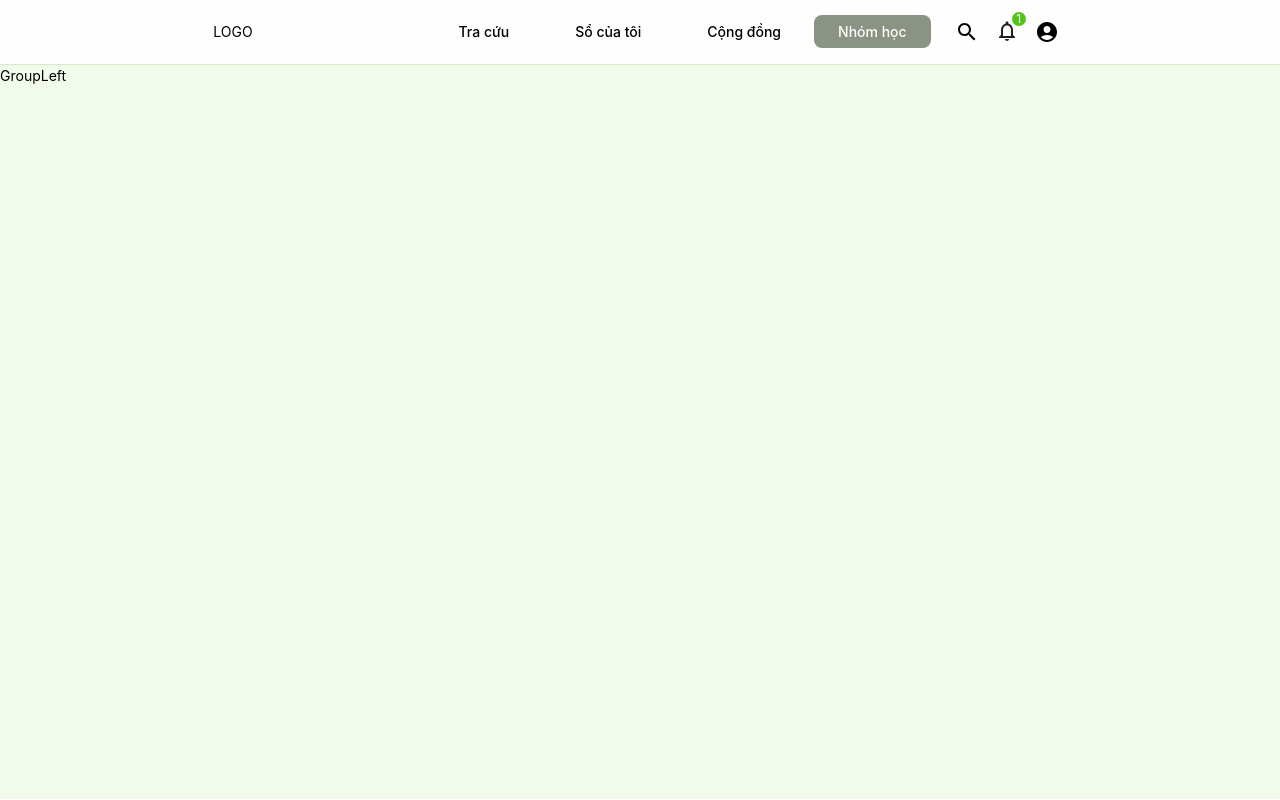
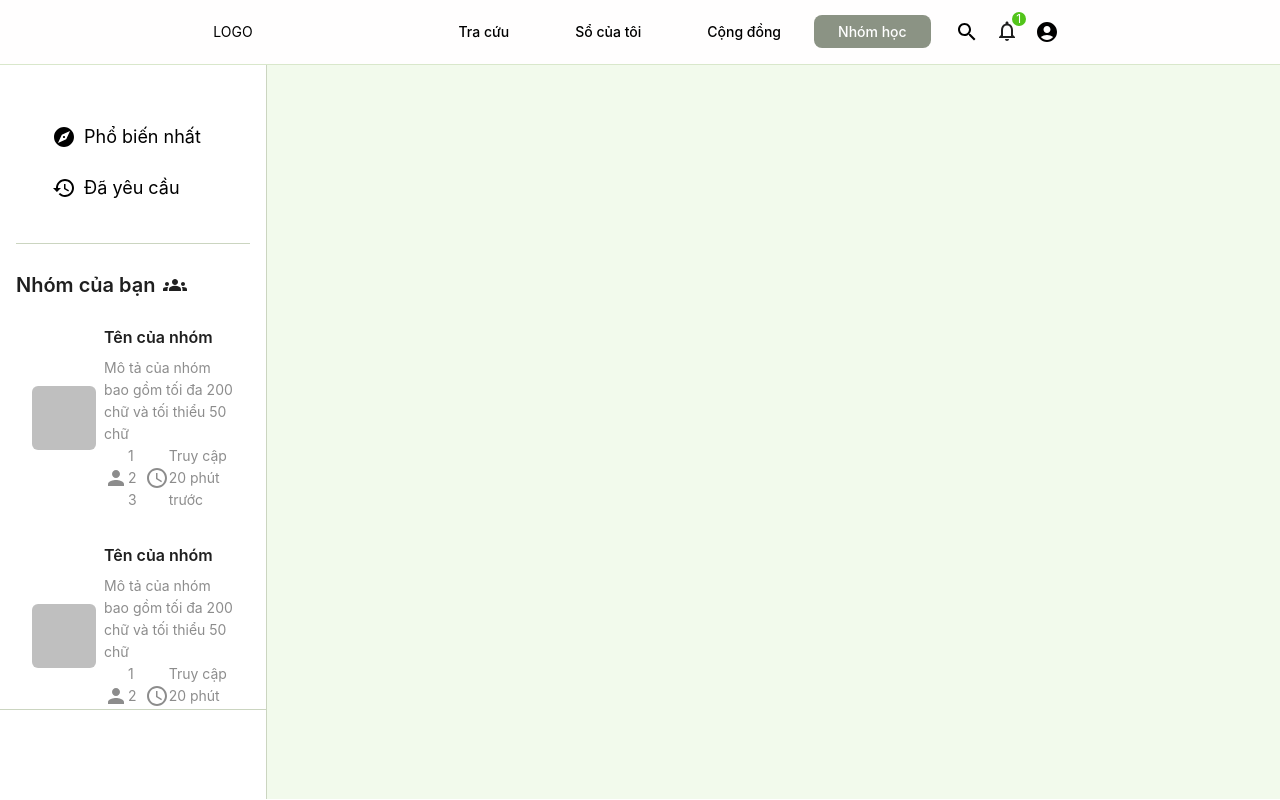
Before and after one commit to congthuan-nguyen/English-study, a React (Create React App) app in the folder es-fe/: page /group in a window 1280 px wide. Built offline with nearby package versions, Linux system fonts and the light colour scheme.

Commit message:
update interface group

```diff
--- a/es-fe/src/components/group/Group.js
+++ b/es-fe/src/components/group/Group.js
@@ -5,10 +5,10 @@ import GroupLeft from "./GroupLeft";
 const Group = () => {
   return (
     <Row className="bg-gg h-100vh_m_66">
-      <Col span={4}>
+      <Col span={5}>
         <GroupLeft />
       </Col>
-      <Col span={20}></Col>
+      <Col span={19}></Col>
     </Row>
   );
 };
--- /dev/null
+++ b/es-fe/src/components/group/Group.module.css
@@ -0,0 +1,3 @@
+.GroupParticipated {
+  max-height: 50vh;
+}
--- a/es-fe/src/components/group/GroupLeft.js
+++ b/es-fe/src/components/group/GroupLeft.js
@@ -1,7 +1,38 @@
+import { Explore, History, Person } from "@mui/icons-material";
+import Title from "antd/es/typography/Title";
 import React from "react";
+import { Link } from "react-router-dom";
+import GroupParticipated from "./GroupParticipated";
 
 const GroupLeft = () => {
-  return <div>GroupLeft</div>;
+  return (
+    <div className="bg-wh h-100vh_m_66 bce-green" id="scroll-hover">
+      <div className="p-16 m-16 bcb-green">
+        <ul className={"ulMenu"}>
+          <li className={"menu"}>
+            <Link className={"btnMenu"} to={""}>
+              <div className="fac">
+                <Explore /> <span className="ms-8">Phổ biến nhất</span>
+              </div>
+            </Link>
+          </li>
+          <li className={"menu"}>
+            <Link className={"btnMenu"} to={""}>
+              <div className="fac">
+                <History /> <span className="ms-8">Đã yêu cầu</span>
+              </div>
+            </Link>
+          </li>
+          {/* <li className={"menu"}>
+            <Link className={"btnMenu"} to={""}></Link>
+          </li> */}
+        </ul>
+      </div>
+      <div className="pse-16 bcb-green">
+        <GroupParticipated />
+      </div>
+    </div>
+  );
 };
 
 export default GroupLeft;
--- /dev/null
+++ b/es-fe/src/components/group/GroupParticipated.js
@@ -0,0 +1,48 @@
+import { AccessTime, Groups, Person } from "@mui/icons-material";
+import { Avatar, Space, Typography } from "antd";
+import Title from "antd/es/typography/Title";
+import React from "react";
+import styles from "./Group.module.css";
+const { Text } = Typography;
+const GroupParticipated = () => {
+  return (
+    <div>
+      <Title level={4} className="fac">
+        Nhóm của bạn <Groups className="ms-8" />
+      </Title>
+      <div className={styles.GroupParticipated} id="scroll-hover">
+        {[1, 2, 3, 4, 5, 6].map((item) => {
+          return (
+            <div className="fjc buttonGrayTranset p-16">
+              <Space>
+                <Avatar size={64} shape="square" />
+                <div>
+                  <Title level={5} className="m-0">
+                    Tên của nhóm
+                  </Title>
+                  <div>
+                    <Text type="secondary">
+                      Mô tả của nhóm bao gồm tối đa 200 chữ và tối thiểu 50 chữ
+                    </Text>
+                  </div>
+                  <Text type="secondary">
+                    <Space direction="horizontal">
+                      <div className="fac">
+                        <Person /> <span>123</span>
+                      </div>
+                      <div className="fac">
+                        <AccessTime /> Truy cập 20 phút trước
+                      </div>
+                    </Space>
+                  </Text>
+                </div>
+              </Space>
+            </div>
+          );
+        })}
+      </div>
+    </div>
+  );
+};
+
+export default GroupParticipated;
--- a/es-fe/src/components/user/community/Community.module.css
+++ b/es-fe/src/components/user/community/Community.module.css
@@ -1,23 +1,3 @@
-.ulMenu {
-  padding: 0;
-}
-.menu {
-  font-size: 18px;
-}
-
-.btnMenu {
-  color: black;
-  display: block;
-  padding: 12px 20px;
-  border-radius: 8px;
-}
-
-.btnMenu:hover {
-  background-color: rgba(206, 218, 196, 0.9);
-  color: black;
-  animation: showButton 0.3s ease-in-out;
-}
-
 .pp {
   position: relative;
   width: calc(inherit(25%));
--- a/es-fe/src/components/user/community/CommunityLeft.js
+++ b/es-fe/src/components/user/community/CommunityLeft.js
@@ -44,23 +44,23 @@ const CommunityLeft = () => {
   return (
     <>
       <div className="p-16 m-16 bcb-green">
-        <ul className={styles.ulMenu}>
-          <li className={styles.menu}>
-            <Link className={`${styles.btnMenu}`} to={""}>
+        <ul className={"ulMenu"}>
+          <li className={"menu"}>
+            <Link className={"btnMenu"} to={""}>
               <div className="fac">
                 <Explore /> <span className="ms-8">Phổ biến nhất</span>
               </div>
             </Link>
           </li>
-          <li className={styles.menu}>
-            <Link className={`${styles.btnMenu}`} to={""}>
+          <li className={"menu"}>
+            <Link className={"btnMenu"} to={""}>
               <div className="fac">
                 <History /> <span className="ms-8">Lịch sử tương tác</span>
               </div>
             </Link>
           </li>
-          <li className={styles.menu}>
-            <Link className={`${styles.btnMenu}`} to={""}>
+          <li className={"menu"}>
+            <Link className={"btnMenu"} to={""}>
               <div className="fac">
                 <Person /> <span className="ms-8">Bài đăng của tôi</span>
               </div>
--- a/es-fe/src/styles/main.css
+++ b/es-fe/src/styles/main.css
@@ -27,6 +27,14 @@
 
 .pse-32 {
   padding: 0 32px;
+}
+
+.m-0 {
+  margin: 0;
+}
+
+.pse-16 {
+  padding: 0 16px;
 }
 
 .pse-8 {
@@ -451,3 +459,23 @@ tr > th {
 ul > li {
   list-style: none;
 }
+
+.ulMenu {
+  padding: 0;
+}
+.menu {
+  font-size: 18px;
+}
+
+.btnMenu {
+  color: black;
+  display: block;
+  padding: 12px 20px;
+  border-radius: 8px;
+}
+
+.btnMenu:hover {
+  background-color: rgba(206, 218, 196, 0.9);
+  color: black;
+  animation: showButton 0.3s ease-in-out;
+}
```
